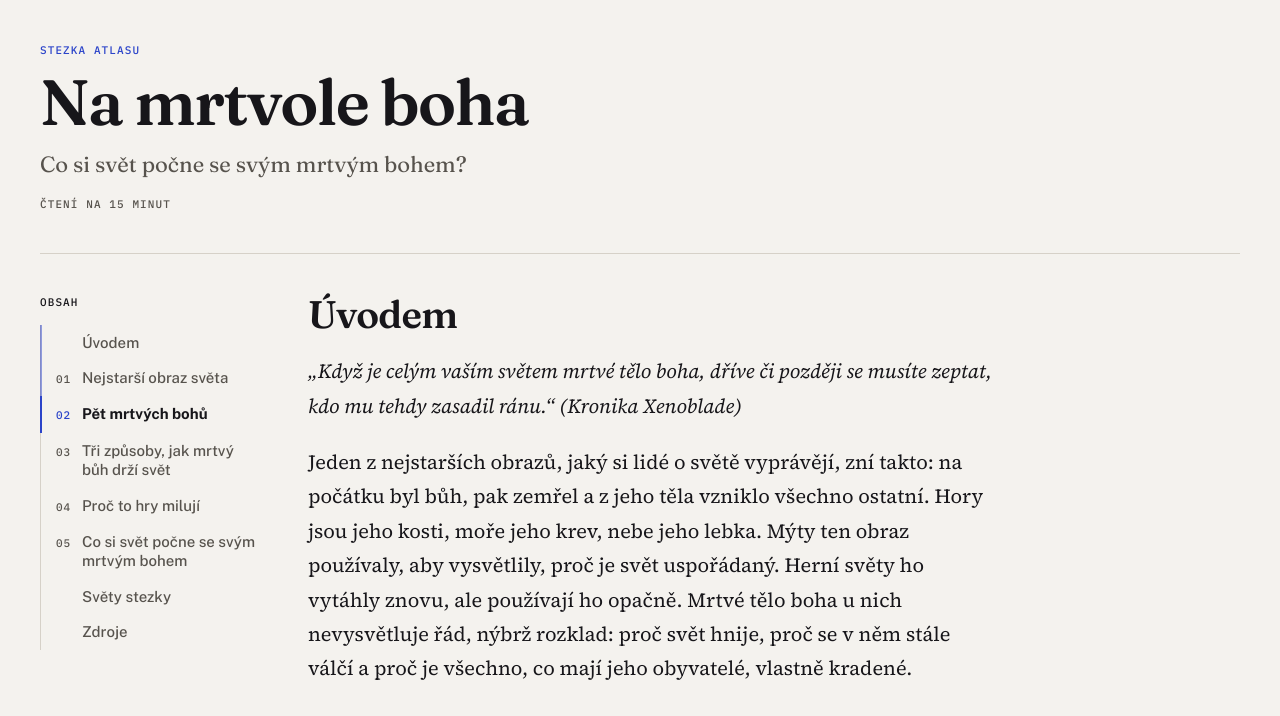
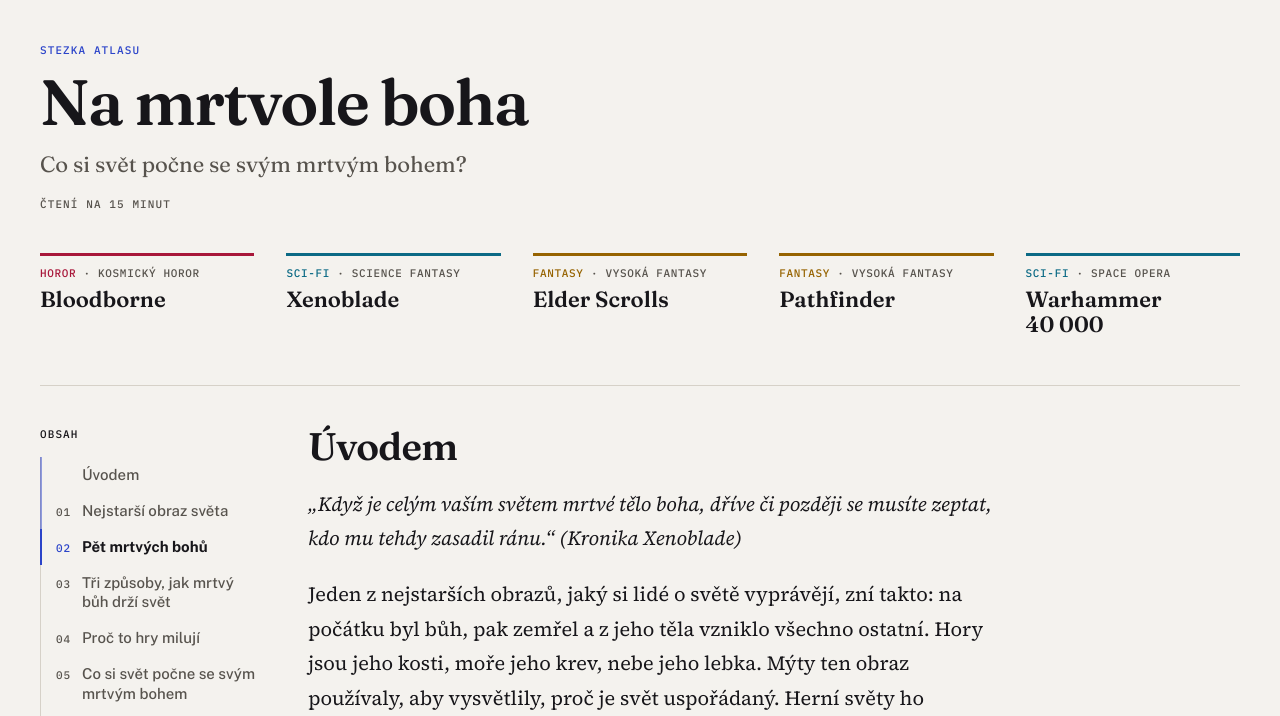
Before and after one commit to lucrecius04/Here-Be-Worlds, an Astro site: page /Here-Be-Worlds/stezky/na-mrtvole-boha in a window 1280 px wide. Shown: the part 65-781 px from the top of the page. Built offline with nearby package versions, Linux system fonts and the light colour scheme; Astro itself is replaced by a stand-in of ours.

Commit message:
esej stezky: svety stezky hned pod hlavickou v barve archetypu
Co-Authored-By: Claude Opus 5.5 <noreply@anthropic.com>
Claude-Session: https://claude.ai/code/session_01B7obWPJG5ydjAhQo1XjBpq

```diff
--- a/src/components/essay/EssayPage.tsx
+++ b/src/components/essay/EssayPage.tsx
@@ -6,7 +6,7 @@ import { useLocale } from '../../lib/locale-store';
 import { withBase } from '../../lib/base-url';
 import { slugifyChronicleHeading } from '../../lib/chronicle-toc';
 import ReadingToc, { type ReadingTocItem } from '../reading/ReadingToc';
-import TrailWorlds, { TRAIL_WORLDS_ID } from './TrailWorlds';
+import TrailWorlds, { TRAIL_WORLDS_ID, TrailCast } from './TrailWorlds';
 import '../../styles/essay.css';
 
 export type EssayWorldLink = { id: string; titles: string[] };
@@ -17,6 +17,8 @@ export type TrailWorldInfo = {
   title: string;
   core: string;
   archetype: string;
+  /** Podžánr (profil archetypu), např. „Kosmický horor“. */
+  genre: string;
   accent: { light: string; dark: string };
   axes: Record<string, number>;
 };
@@ -211,6 +213,8 @@ export default function EssayPage({ base, markdown, title, kicker, tagline, worl
         <p className="essay__meta">{uiT('essay.readTime', locale).replace('{n}', String(minutes))}</p>
       </header>
 
+      {trail ? <TrailCast worlds={trail.worlds} base={base} locale={locale} /> : null}
+
       <div className="essay-layout">
         <aside className="essay-toc">
           <ReadingToc items={toc} active={active} label={uiT('essay.toc', locale)} />
--- a/src/components/essay/TrailWorlds.tsx
+++ b/src/components/essay/TrailWorlds.tsx
@@ -91,3 +91,29 @@ export default function TrailWorlds({ worlds, base, locale }: Props) {
     </section>
   );
 }
+
+/**
+ * Světy stezky hned pod hlavičkou eseje: sloupce s linkou v barvě archetypu
+ * (jako Zmapované světy na titulní straně), archetyp · podžánr a název jako odkaz.
+ */
+export function TrailCast({ worlds, base, locale }: Props) {
+  return (
+    <ul className="trail-cast" aria-label={uiT('trails.worldsHeading', locale)}>
+      {worlds.map((w) => (
+        <li
+          key={w.id}
+          className="trail-cast__item"
+          style={{ '--tw-hue-l': w.accent.light, '--tw-hue-d': w.accent.dark } as CSSProperties}
+        >
+          <span className="trail-cast__kind">
+            {w.archetype}
+            {w.genre && w.genre !== w.archetype ? <span> · {w.genre}</span> : null}
+          </span>
+          <a className="trail-cast__title" href={withBase(base, `/worlds/${w.id}/`)}>
+            {w.title.replace(/(\d) (\d)/g, '$1\u00a0$2')}
+          </a>
+        </li>
+      ))}
+    </ul>
+  );
+}
--- a/src/pages/stezky/[id].astro
+++ b/src/pages/stezky/[id].astro
@@ -48,6 +48,7 @@ const trailWorlds = (trail?.members ?? [])
       title: w.gameTitle.cs ?? w.gameTitle.en,
       core: w.core.cs ?? w.core.en,
       archetype: SHORT[w.chapterId] ?? chapter?.title.cs ?? '',
+      genre: w.metadata.genreProfile.cs ?? w.metadata.genreProfile.en ?? '',
       accent: chapter?.accent ?? { light: 'currentColor', dark: 'currentColor' },
       axes: Object.fromEntries(AXIS_KEYS.map((key) => [key, w.axes[key].value])),
     };
--- a/src/styles/essay.css
+++ b/src/styles/essay.css
@@ -612,3 +612,63 @@ html[data-theme='dark'] .trail-world {
     grid-row: auto;
   }
 }
+
+/* Světy stezky pod hlavičkou: sloupce s linkou v barvě archetypu */
+
+.trail-cast {
+  display: grid;
+  grid-template-columns: repeat(auto-fit, minmax(10.5rem, 1fr));
+  gap: 1.25rem 2rem;
+  margin: 0 0 3rem;
+  padding: 0;
+  list-style: none;
+}
+
+.trail-cast__item {
+  --tw-hue: var(--tw-hue-l);
+  display: flex;
+  flex-direction: column;
+  gap: 0.375rem;
+  padding-top: 0.625rem;
+  border-top: 3px solid var(--tw-hue);
+}
+
+html[data-theme='dark'] .trail-cast__item {
+  --tw-hue: var(--tw-hue-d);
+}
+
+.trail-cast__kind {
+  font-family: var(--font-mono);
+  font-size: 0.6875rem;
+  font-weight: 500;
+  letter-spacing: 0.06em;
+  line-height: 1.35;
+  text-transform: uppercase;
+  color: var(--tw-hue);
+}
+
+.trail-cast__kind span {
+  color: var(--color-ink-muted);
+}
+
+.trail-cast__title {
+  font-family: var(--font-display);
+  font-size: 1.375rem;
+  font-weight: 600;
+  line-height: 1.15;
+  color: var(--color-ink);
+  text-decoration: none;
+}
+
+.trail-cast__title:hover,
+.trail-cast__title:focus-visible {
+  color: var(--color-accent);
+}
+
+@media (max-width: 720px) {
+  .trail-cast {
+    grid-template-columns: repeat(2, minmax(0, 1fr));
+    gap: 1rem 1.25rem;
+    margin-bottom: 2rem;
+  }
+}
```
Also changed, not shown: CLAUDE.md (+1 -1 lines).
